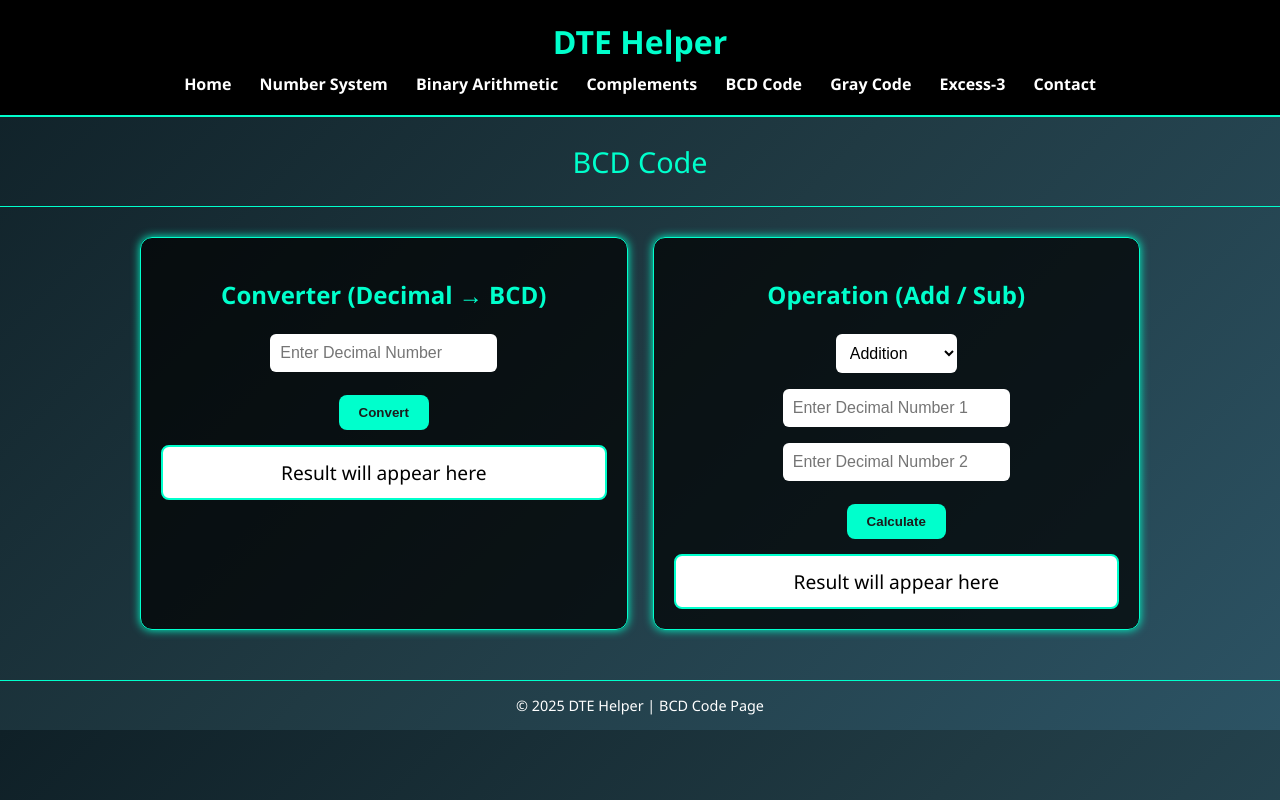
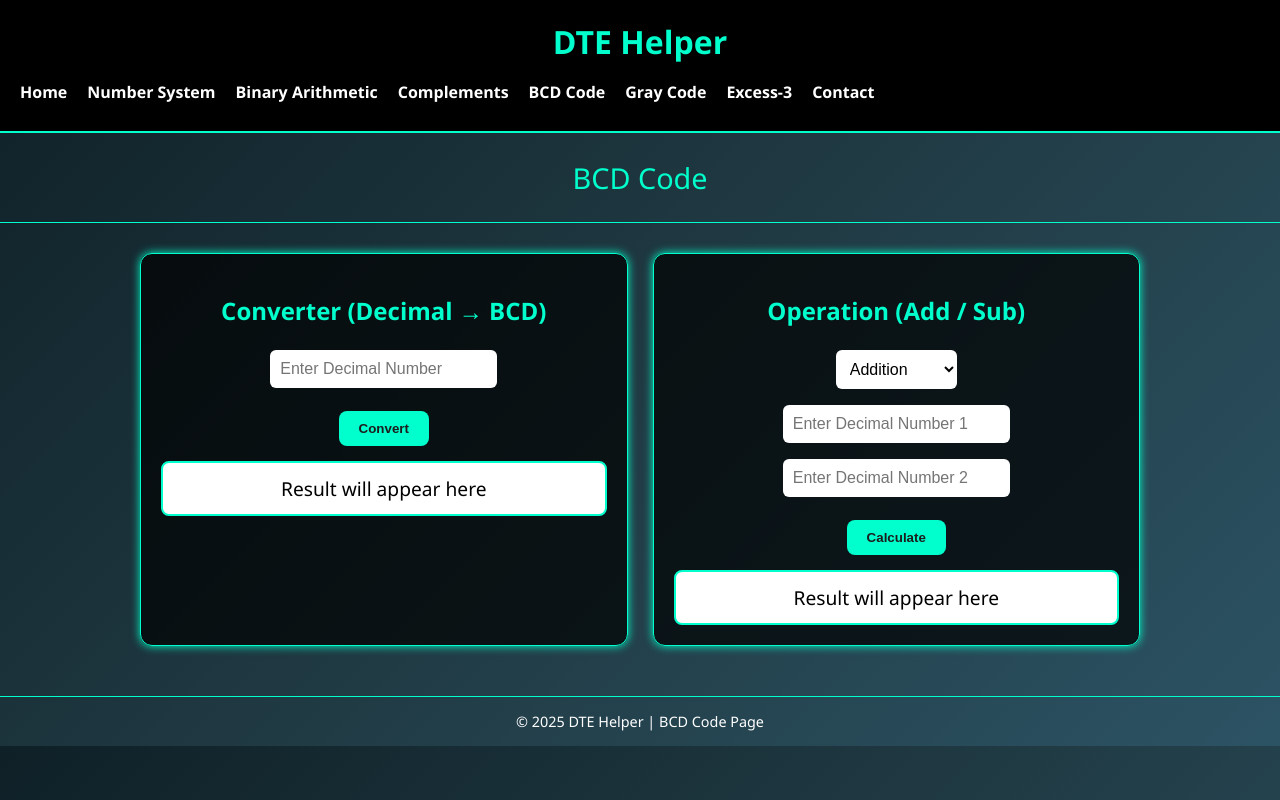
Before and after one commit to Samsung-s24/DTE-Helper, a plain HTML site: page BCDCode.html in a window 1280 px wide. Drawn offline with Linux system fonts and the light colour scheme.

Commit message:
Update BCDCode.html

```diff
--- a/BCDCode.html
+++ b/BCDCode.html
@@ -28,13 +28,19 @@
 
     nav {
       margin-top: 10px;
+      display: flex;
+      justify-content: flex-start;
+      gap: 20px;
+      overflow-x: auto;
+      white-space: nowrap;
+      padding: 8px 10px;
     }
 
     nav a {
       color: #fff;
-      margin: 0 12px;
       text-decoration: none;
       font-weight: bold;
+      flex: 0 0 auto;
     }
 
     nav a:hover {
@@ -220,4 +226,5 @@
     }
   </script>
 </body>
+
 </html>
```
